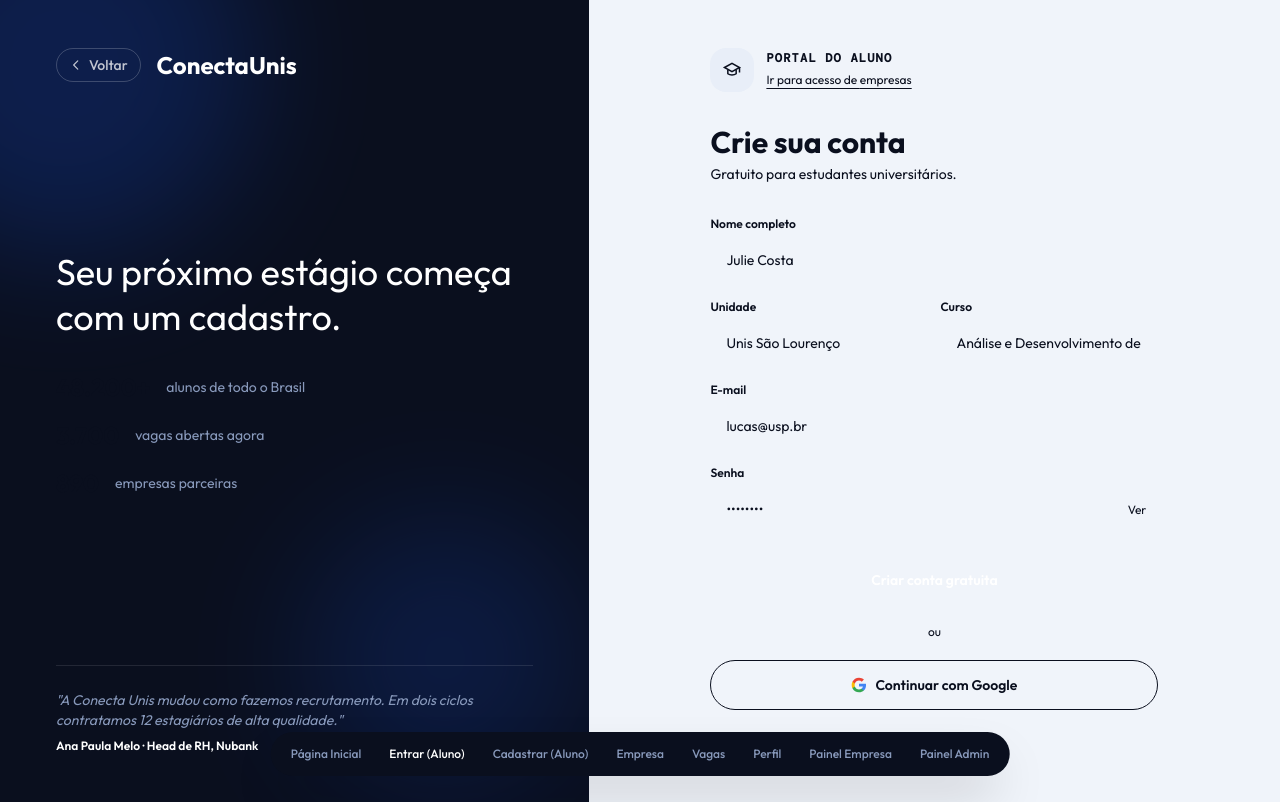
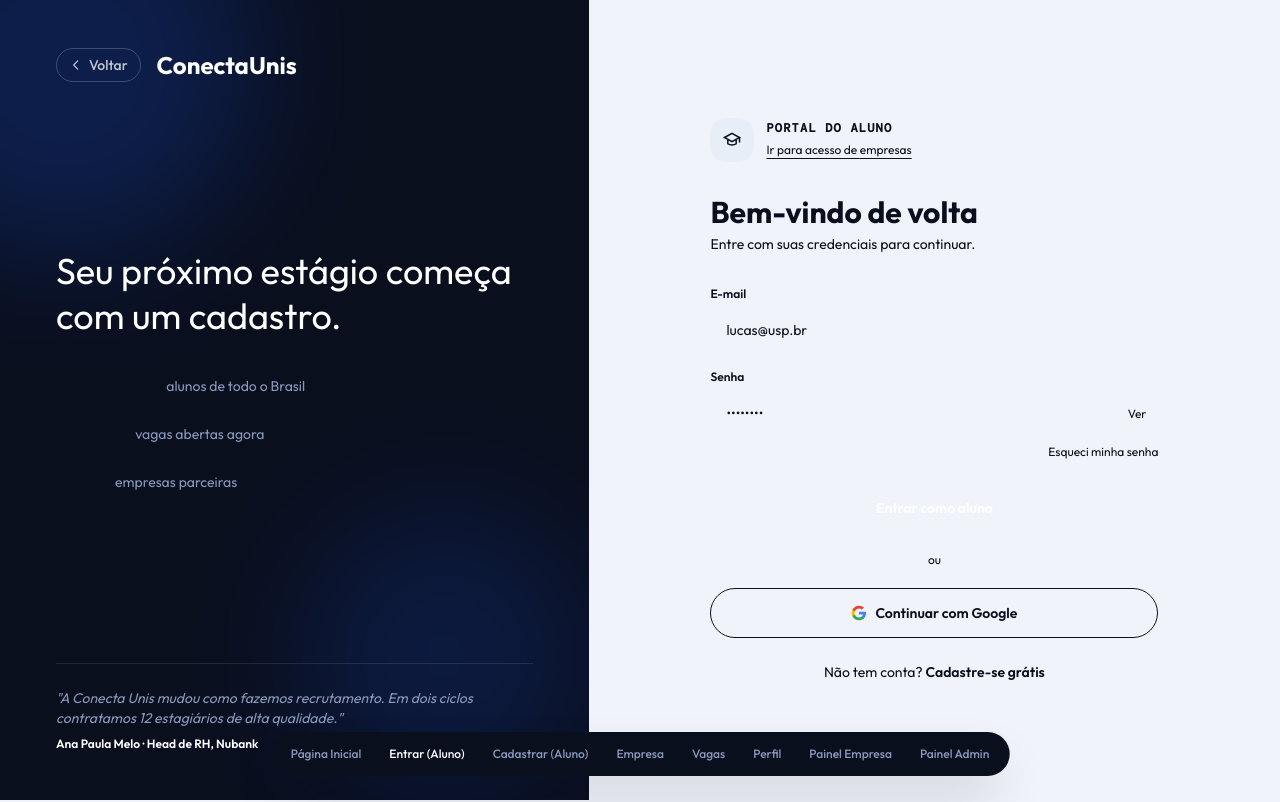
Before and after one commit to t-constantino/conecta-unis-2026, a React (Vite) app: page / in a window 1280 px wide. Both pictures are taken after a click on the button "Entrar (Aluno)". Built offline with nearby package versions, Linux system fonts and the light colour scheme; the HTML template or start-up script is replaced by a standard one.

Commit message:
Add initialMode prop to LoginPage component

```diff
--- a/src/screens/LoginPage.tsx
+++ b/src/screens/LoginPage.tsx
@@ -7,10 +7,11 @@ type Mode = 'login' | 'cadastro'
 interface Props {
   onNavigate: (s: string) => void
   role: Role
+  initialMode?: Mode
 }
 
-export default function LoginPage({ onNavigate, role }: Props) {
-  const [mode, setMode] = useState<Mode>('cadastro')
+export default function LoginPage({ onNavigate, role, initialMode = 'cadastro' }: Props) {
+  const [mode, setMode] = useState<Mode>(initialMode)
   const [email, setEmail] = useState('')
   const [password, setPassword] = useState('')
   const [name, setName] = useState('')
```
